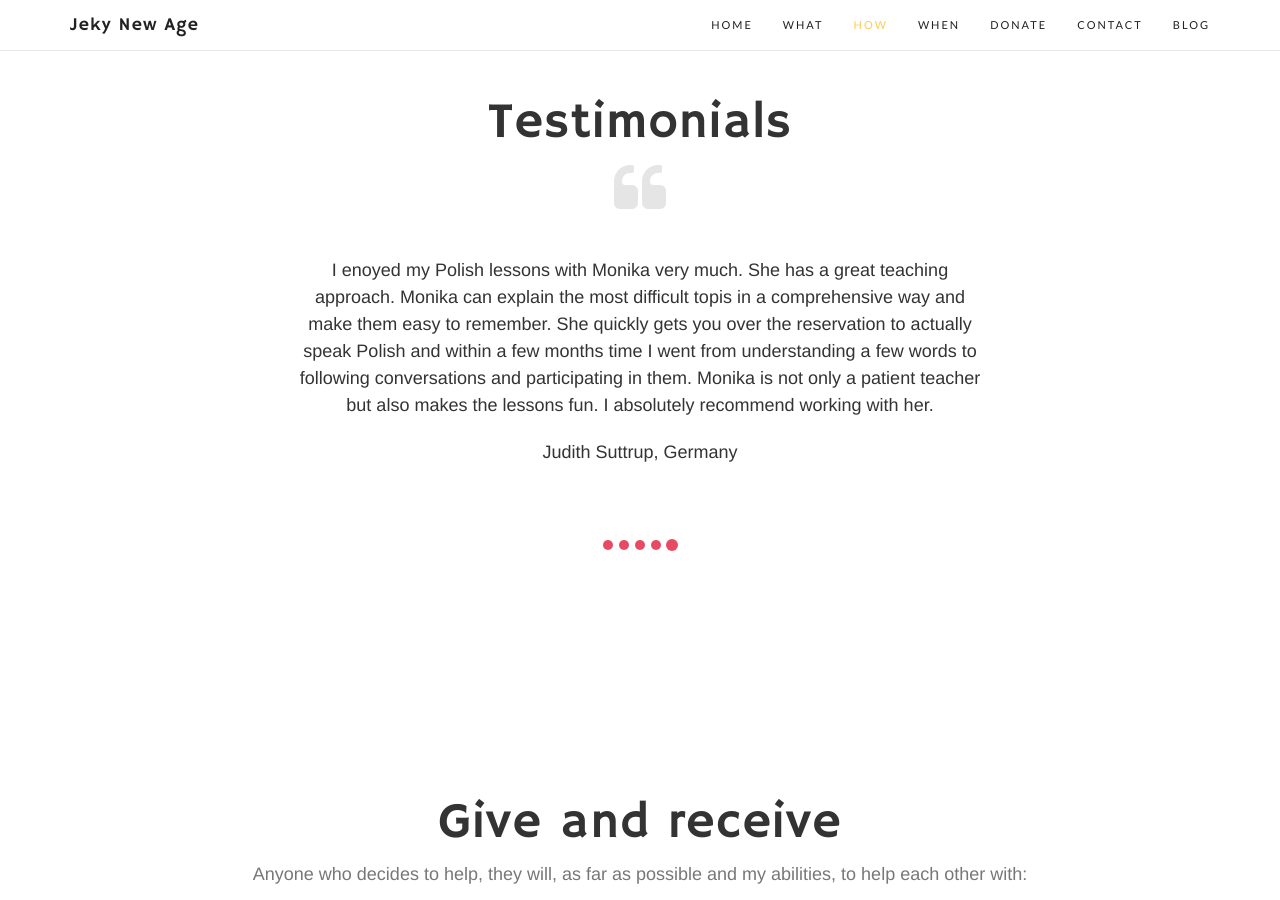
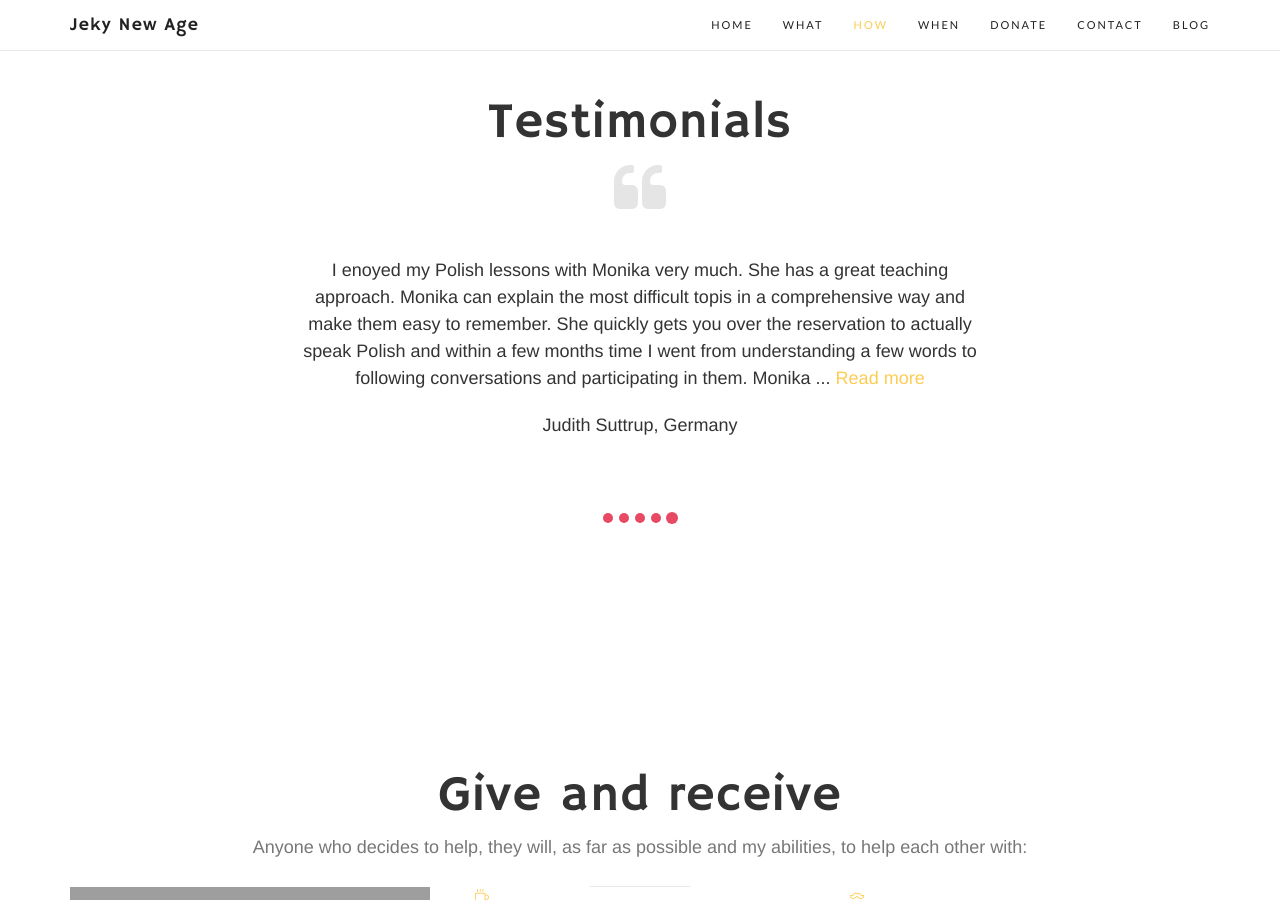
Before and after one commit to MisinhaP/previous_site, a Jekyll site: the page built from funds.html, in a window 1280 px wide and 900 px high, scrolled down 2712 px. Built offline with Jekyll 4.4.1, drawn with Linux system fonts in a browser that asks for light colours; nearby versions of some CDN libraries; some web fonts are replaced; some of the changed text lies outside the part shown; grey boxes are pictures that could not be loaded.

Commit message:
testimonials - equal lengh

```diff
--- a/_includes/contact.html
+++ b/_includes/contact.html
@@ -23,7 +23,7 @@
         </form>
     </div>
     <div class="col-md-6 contact_text">
-        <h3>I am available</h3>
+        <h3>I am available!</h3>
         <p>I offer my services to both companies and private individuals. If you have any questions concerning my services, would like to request a free, no-commitment quote or sign up for my courses, feel free to contact me, I’ll be happy to help!</p>
 
         <h3>Have you already tried my services?</h3>
--- a/_includes/header.html
+++ b/_includes/header.html
@@ -12,6 +12,7 @@
                         <br>
                         <br>
                         <br>
+                        <img class="avatar" src="/img/p.png" class="img-responsive" alt="">
                         <h1>If you've always thought Polish was impossible to learn, it's time to change your mind.</h1>
 
                         <a href="#contact" class="btn btn-outline btn-xl page-scroll">I want to start learning Polish!</a>
--- a/_includes/testimonials.html
+++ b/_includes/testimonials.html
@@ -28,7 +28,7 @@
                     </div>
                     <div class="item">
                         <blockquote>
-                            <p>During 2017 I participated the Polish classes of Monika, organised by Lokomotywa. In just a few months she taught me the basics of grammar and a lot of verbs. It enables me to talk a lot better in Polish, without people making fun of me…:-) Courses driven by Monika are the perfect combination of hard work, but with (a lot of) fun as well. Learning by doing, not by filling the tank with tons of words only. I truly recommend Monika if you want to learn a language in an efficient and fun way!
+                            <p>During 2017 I participated the Polish classes of Monika, organised by Lokomotywa. In just a few months she taught me the basics of grammar and a lot of verbs. It enables me to talk a lot better in Polish, without people making fun of me…:-) Courses driven by Monika are the perfect combination of hard work, but with (a lot of) fun as well. Learning by doing, not by filling the <span id="dots">...</span><span id="more"> tank with tons of words only. I truly recommend Monika if you want to learn a language in an usly difficult Polish grammar! I was very skeptical about anyone being able to explain to me  efficient and fun way! </span> <a onclick="myFunction()" id="readmore">Read more</a>
                             <p>Michel de Witt, the Netherlands</p>
                         </p>
                         </blockquote>
@@ -37,14 +37,14 @@
 
 
                         <blockquote>
-                            <p>After living already a few years in Poland as a Dutch speaker and being able to say a good few words in Polish , which in all honesty i would just randomly put together in a sentence without any regard to form or linguistic rules, i decided it was time to tackle the oh so famously difficult Polish grammar! I was very skeptical about anyone being able to explain to me the polish case system as many of my polish friends had tried and given up , among them someone who has a doctorate in Polish philology. <span id="dots">...</span><span id="more">In my first meeting with Monika which lasted about an hour she took away every shred of my skepticism. With a very smart analogy she was able to explain to me the reason and sense of the case system and gave me the confidence to proceed to try to unravel this mysterious grammar. We had classes together for the better part of a year and my Polish has improved immensely in this time. If she would have stayed in Poland i would have continued my classes and would probably be writing this in Polish. She is a very dedicated and enthusiastic person and if there is something as a “gift to teach” than she has it. If you are looking to learn a new language and really want to get the best out of your time and money then don’t hesitate and go for it! You won’t regret it!</span>                     <a onclick="myFunction()" id="readmore">Read more</a>
+                            <p>After living already a few years in Poland as a Dutch speaker and being able to say a good few words in Polish , which in all honesty i would just randomly put together in a sentence without any regard to form or linguistic rules, i decided it was time to tackle the oh so famously difficult Polish grammar! I was very skeptical about anyone being able to explain to me <span id="dots">...</span><span id="more"> the Polish case system as many of my polish friends had tried and given up , among them someone who has a doctorate in Polish philology. In my first meeting with Monika which lasted about an hour she took away every shred of my skepticism. With a very smart analogy she was able to explain to me the reason and sense of the case system and gave me the confidence to proceed to try to unravel this mysterious grammar. We had classes together for the better part of a year and my Polish has improved immensely in this time. If she would have stayed in Poland i would have continued my classes and would probably be writing this in Polish. She is a very dedicated and enthusiastic person and if there is something as a “gift to teach” than she has it. If you are looking to learn a new language and really want to get the best out of your time and money then don’t hesitate and go for it! You won’t regret it!</span>                     <a onclick="myFunction()" id="readmore">Read more</a>
                             <p>Ronny Dirikx, Belgium</p>
                             </p>
                         </blockquote>
                     </div>
                     <div class="item">
                         <blockquote>
-                            <p>I embarked on Polish lessions because my son is raised bilingual and my wife is Polish. Within month Monika taught me the basics, most of the rather complicated grammar, and plenty of useful verbs to construct useful sentences. She step-wise introduced me into a complex language at the right pace. Lessons generally contained a good balance between the more dryish grammar rules mixed with playful and creative exercises that are fun. <span id="dots2">...</span><span id="more2">On top of that, she took time to put things I learned into their cultural context, which helped me to understand new information better. Monika is very kind and relaxed, but above all has a tremendous enthusiastic spirit, which greatly helps to motivate you to learn. She is also very ad rem, knowing when to correct your mistakes, so you don’t become sloppy in the end. It is clear that she has a natural way of teaching, and I would definitely recommend her if you seek to master the Polish language, or just want to get acquainted with it.</span>                     <a onclick="myFunction()" id="readmore2">Read more</a>
+                            <p>I embarked on Polish lessions because my son is raised bilingual and my wife is Polish. Within month Monika taught me the basics, most of the rather complicated grammar, and plenty of useful verbs to construct useful sentences. She step-wise introduced me into a complex language at the right pace. Lessons generally contained a good balance between the more dryish grammar <span id="dots2">...</span><span id="more2"> rules mixed with playful and creative exercises that are fun. On top of that, she took time to put things I learned into their cultural context, which helped me to understand new information better. Monika is very kind and relaxed, but above all has a tremendous enthusiastic spirit, which greatly helps to motivate you to learn. She is also very ad rem, knowing when to correct your mistakes, so you don’t become sloppy in the end. It is clear that she has a natural way of teaching, and I would definitely recommend her if you seek to master the Polish language, or just want to get acquainted with it.</span>                     <a onclick="myFunction()" id="readmore2">Read more</a>
 
                             <p>Wouter Smit, the Netherlands</p>
                             </p>
@@ -52,7 +52,7 @@
                     </div>
                     <div class="item">
                         <blockquote>
-                            <p>I enoyed my Polish lessons with Monika very much. She has a great teaching approach. Monika can explain the most difficult topis in a comprehensive way and make them easy to remember. She quickly gets you over the reservation to actually speak Polish and within a few months time I went from understanding a few words to following conversations and participating in them. Monika is not only a patient teacher but also makes the lessons fun. I absolutely recommend working with her.
+                            <p>I enoyed my Polish lessons with Monika very much. She has a great teaching approach. Monika can explain the most difficult topis in a comprehensive way and make them easy to remember. She quickly gets you over the reservation to actually speak Polish and within a few months time I went from understanding a few words to following conversations and participating in them. Monika <span id="dots">...</span><span id="more"> is not only a patient teacher but also makes the lessons fun. I absolutely recommend working with her. </span> <a onclick="myFunction()" id="readmore2">Read more</a>
                             <p>Judith Suttrup, Germany</p>
                             </p>
                         </blockquote>
```
Also changed, not shown: img/amsterdam canal.jpg (added), img/plalogotransparentne.png (added), 10 other files.
